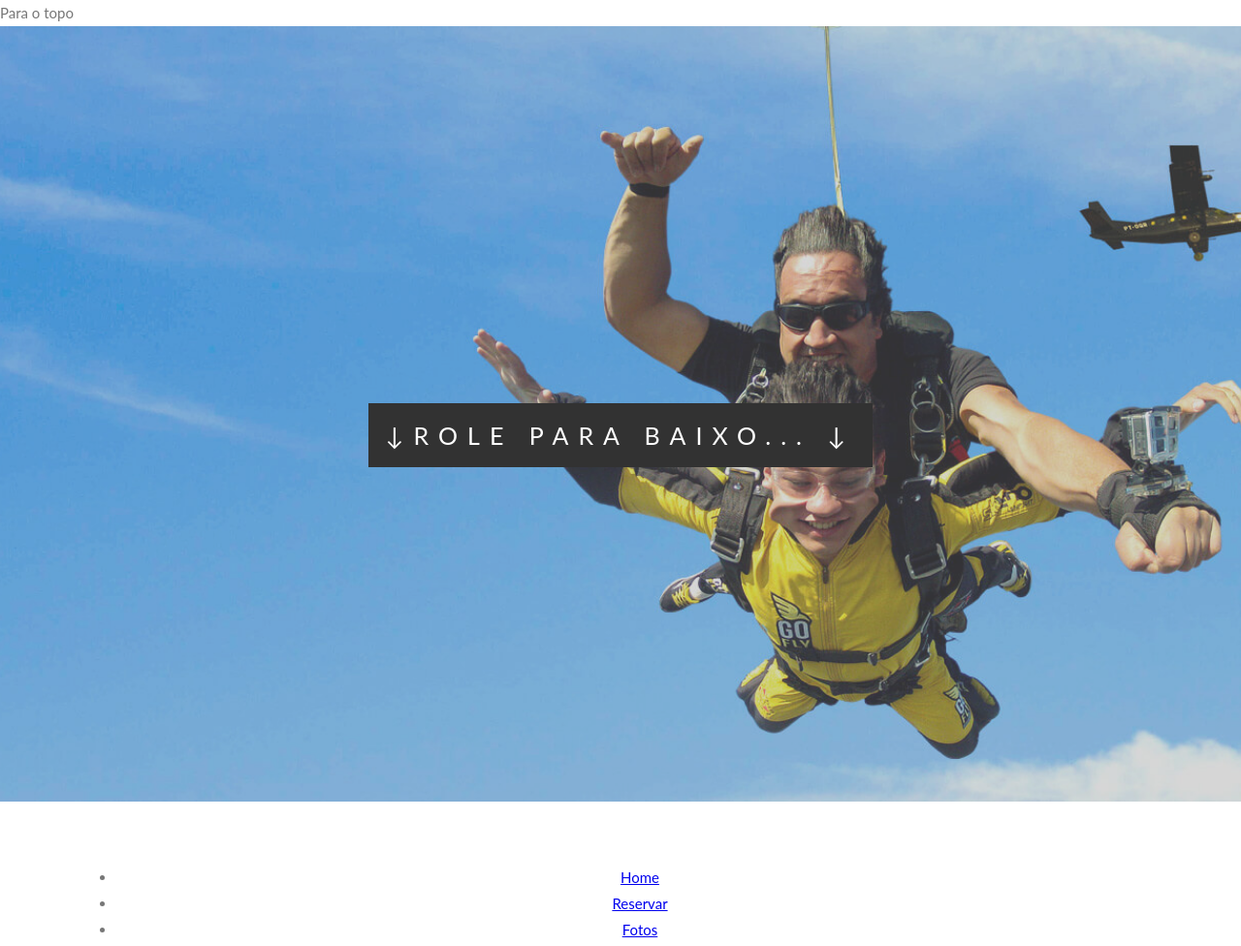
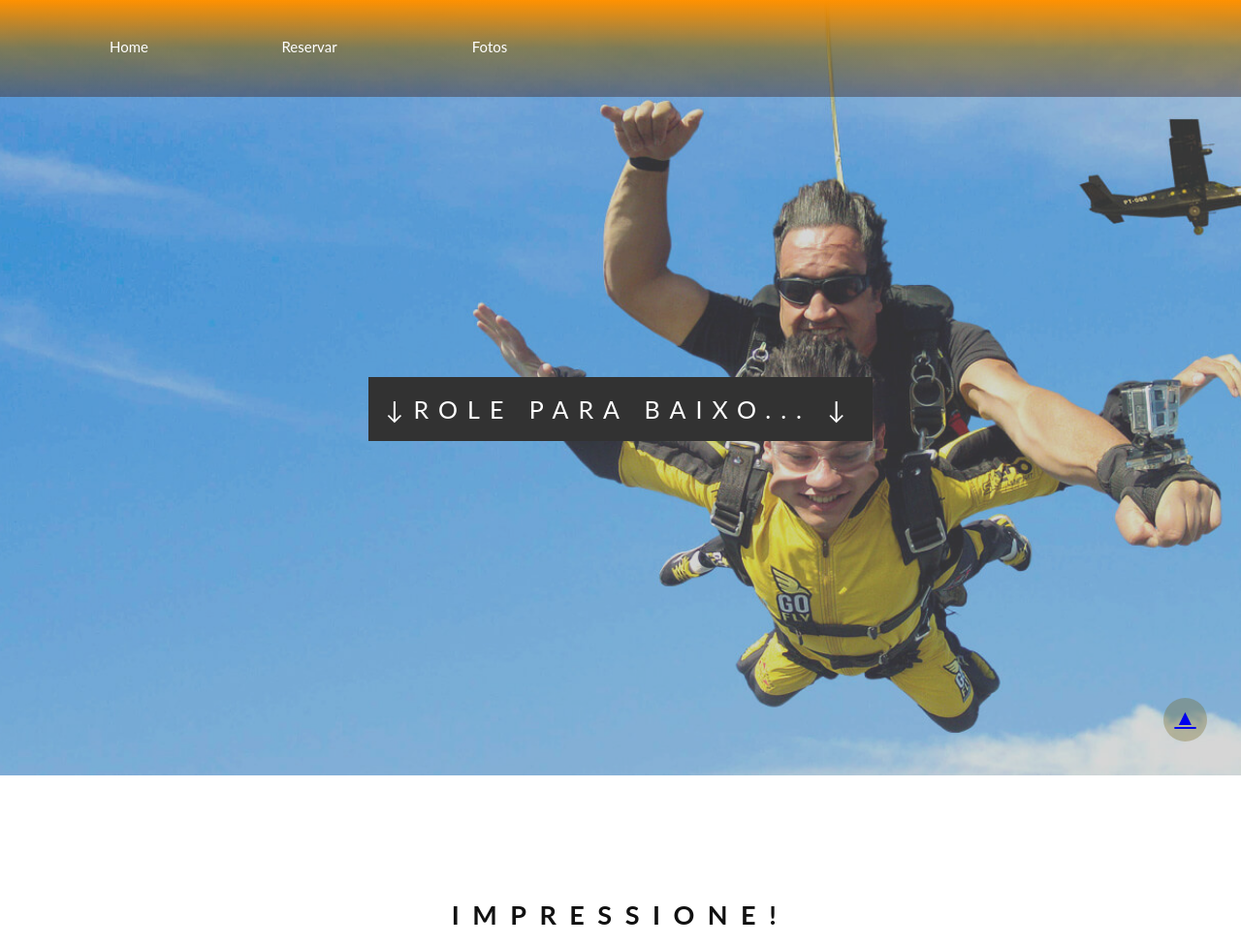
Before and after one commit to brunalandim/_projetodeestudos, a plain HTML site: page meu-paralax/index.html in a window 1280 px wide. Shown: the top 976 px of the page at 97% size. Drawn offline with Linux system fonts and the light colour scheme.

Commit message:
modified
add the code responsive and I did other modifications in CSS3 in the index.html

```diff
--- /dev/null
+++ b/meu-paralax/estilo/estilo-paralax.css
@@ -0,0 +1,125 @@
+        /*parâmetros globais*/
+        body, html{ /*altura do html em 100% permitiria acompanhar*/
+            height: 100%;
+            margin: 0;
+            font: 400 15px/1.8 "Lato", sans-serif;
+            color: #777;
+            scroll-behavior: smooth; /*suavização da rolagem da página*/
+        }
+
+          /*LEMBRETE
+
+          Shorthand de fonte COMPLETO, com a ordem correta (sintaxe):
+          font-style font-variant font-wieght font-size/line-height font-family*/
+
+
+
+        .bgimagem_1, .bgimagem_2, .bgimagem_3{
+          position: relative; /*respeita os irmãos == relative*/
+          opacity: .8;
+          background-repeat: no-repeat; /*imagens repetem no fundo em x e y*/
+          background-size: cover; /*dá cobertura no fundo pela maior dimensão*/
+          background-position: center; /*centerV centerH*/
+          background-attachment: fixed; /*sem rolagem junto com o objeto*/
+        }
+
+        .bgimagem_1{
+            background-image: url("../imagens/duplo-4.jpg");
+            min-height: 100%;
+        }
+
+        .bgimagem_2{
+            background-image: url("../imagens/duplo-12.jpg");
+            min-height: 100%;
+        }
+
+        .bgimagem_1{
+            background-image: url("../imagens/paraquedismo03.jpg");
+            min-height: 100%;
+        }
+
+        /*parâmetros dos BOXES de TÍTULOS sobre as imagens*/
+
+        .TitBox{
+            position:absolute;
+            left: 0;
+            top: 50%;
+            width: 100%;
+            text-align: center;
+            color: #000;
+        }
+
+        .TitBox span.border{
+            background-color: #000;
+            color: #fff;
+            padding: 18px;
+            font-size: 25px;
+            letter-spacing: 10px; /*espaço entre as letras*/
+        }
+
+        /*parâmetros dos TÍTULOS sobre parágrafos no conteúdo textual*/
+
+        h3{
+            letter-spacing: .5em;
+            text-transform: uppercase;
+            font: bold 27px "Lato", sans-serif;/* shorthand de font*/
+            color: #111; /* hexadecimal abreviado #00ccff ou #0cf*/
+        }
+                /*Navegação da página*/
+        nav{
+            position: fixed;
+            top: -100px;
+            /*vamos iniciar o menu fora da página depois trazê-lo*/
+            left: 0;
+            width: 100%;
+            height: 100px;
+            float: left;
+            opacity: 0;
+            background-color: rgba(58,29, 21, 0.397);
+        }
+
+        /* disparador para transição do menu <nav> */
+
+        div:hover nav, .bgimagem_1:hover + div nav {
+            /*seleciona um elemento após o outro,  aqui a seleção <div> <nav> só é selecionada se estiver imediatamente após  .bgimagem_1, desde que o mouse esteja sobre ele */
+            transition-property: opacity,top;
+            transition-duration: 2s, .6s;
+            opacity: 1;
+            transform-origin: top;
+            translate: 20;
+            top: 0px;
+        }
+
+        /*Cada item de lista dentro da navegação */
+
+        nav ul{
+            list-style: none;
+            height: 100%;
+            margin: 0;
+            background-image: linear-gradient( to bottom, rgba(255, 145, 0, 1), rgba(160, 138, 39, 0.5),rgba(15, 15, 14, 0)) ;
+        }
+
+        nav li:hover{
+            transition-property: background-color;
+            transition-duration: .3s;
+            transition-delay: .1s;
+            background-color: rgba(138, 45, 20, 0.397);
+        }
+
+        nav ul li{
+            float: left;
+            width: 15%;
+            height: 100%;
+            transition-property: background-color;
+            transition-duration: .3s;
+            transition-delay: .1s;
+        }
+
+        nav ul a {
+            display: block;
+            height: 100%;
+            text-align: center;
+            line-height: 6.5em;
+            text-decoration: none;
+            color: white;
+        }
--- /dev/null
+++ b/meu-paralax/estilo/responsive.css
@@ -0,0 +1,21 @@
+#bolinha_sobe{
+    content: '\0040';
+    z-index: 1000;
+    color: white;
+    font-weight: 900;
+    text-align: center;
+    position: fixed;
+    bottom: 35px;
+    right: 35px;
+    width: 45px;
+    height: 45px;
+    border-radius: 50%; /*o comando vai deixar o elemento circular*/
+    background: rgba(112, 95, 19, 0.3);
+    text-decoration: none;
+    font-size: 1.5em;
+}
+
+#bolinha_sobe:hover a{
+    background: rgba(223, 188, 33, 0.979);
+    transition: background .2s ;
+}
--- a/meu-paralax/index.html
+++ b/meu-paralax/index.html
@@ -7,82 +7,12 @@
         <meta name="description"  content="Site de esportes radicais, com ênfase em promoção e marketing esportivo sobre paraquedismo no Brasil e no mundo. Aqui o intermauta conhece o esporte e adquire experiência e muita adrenalina.">
         <meta name="keywords" content="salto de paraquedas, paraquedismo,esporte, radical, radicais, curso, salto duplo">
         <title>Paraquedismo RXP</title>
-        <style>
-        /*parâmetros globais*/
-          body, html{ /*altura do html em 100% permitiria acompanhar*/
-              height: 100%;
-              margin: 0;
-              font: 400 15px/1.8 "Lato", sans-serif;
-              color: #777;
-              scroll-behavior: smooth; /*suavização da rolagem da página*/
-          }
-
-            /*LEMBRETE
-
-            Shorthand de fonte COMPLETO, com a ordem correta (sintaxe):
-            font-style font-variant font-wieght font-size/line-height font-family*/
-
-          html{
-            /*scroll-behavior:smooth*/
-          }
-
-          .bgimagem_1, .bgimagem_2, .bgimagem_3{
-            position: relative; /*respeita os irmãos == relative*/
-            opacity: .8;
-            background-repeat: no-repeat; /*imagens repetem no fundo em x e y*/
-            background-size: cover; /*dá cobertura no fundo pela maior dimensão*/
-            background-position: center; /*centerV centerH*/
-            background-attachment: fixed; /*sem rolagem junto com o objeto*/
-          }
-
-          .bgimagem_1{
-              background-image: url("imagens/duplo-4.jpg");
-              min-height: 100%;
-          }
-
-          .bgimagem_2{
-              background-image: url("imagens/duplo-12.jpg");
-              min-height: 100%;
-          }
-
-          .bgimagem_1{
-              background-image: url("imagens/paraquedismo03.jpg");
-              min-height: 100%;
-          }
-
-          /*parâmetros dos BOXES de TÍTULOS sobre as imagens*/
-
-          .TitBox{
-              position:absolute;
-              left: 0;
-              top: 50%;
-              width: 100%;
-              text-align: center;
-              color: #000;
-          }
-
-          .TitBox span.border{
-              background-color: #000;
-              color: #fff;
-              padding: 18px;
-              font-size: 25px;
-              letter-spacing: 10px; /*espaço entre as letras*/
-          }
-
-          /*parâmetros dos TÍTULOS sobre parágrafos no conteúdo textual*/
-
-          h3{
-              letter-spacing: .5em;
-              text-transform: uppercase;
-              font: bold 27px "Lato", sans-serif;/* shorthand de font*/
-              color: #111; /* hexadecimal abreviado #00ccff ou #0cf*/
-          }
-
-
-        </style>
+        <link  href="estilo/estilo-paralax.css" rel="stylesheet" type="text/css">
+        <link  href="estilo/responsive.css" rel="stylesheet" type="text/css">
     </head>
 <body>
-        <div id="bolinha_sobe">Para o topo</div>
+        <!--bolinha de top-->
+    <div id="bolinha_sobe"><a href="#"> &#9650;</a></div>
     <!--Tela principal - Inicial -->
     <div class="bgimagem_1">
         <div class="TitBox">
@@ -91,7 +21,7 @@
     </div>
         <!--Branco - Texto de Introdução -->
         <div id="intro" style="color: #777; background-color: white; text-align: center; padding: 50px 80px;">
-                <div id="menu">
+                <nav id="menu">
                     <ul>
                         <li><a href="index.html">Home</a></li>
                         <li><a href="reserva.html">Reservar</a></li>
@@ -101,7 +31,7 @@
                 <!--texto de introdução-->
                 <h3 style="text-align: center;">IMPRESSIONE!</h3>
                 <p>A rolagem de <a href="#">paralaxe</a> é um estilo aplicado em <span style="font-weight: 400; background-color: yellow;">&nbsp;diversos sites &nbsp;</span>, cuja apresentação do conteúdo em segundo plano é movido a uma velocidade diferente do conteúdo em primeiro plano ao fazer a rolagem.</p>
-        </div>
+            </nav>
         <!--2º bloco de imagem -->
         <div class="bgimagem_2">
             <div class="TitBox">
```
